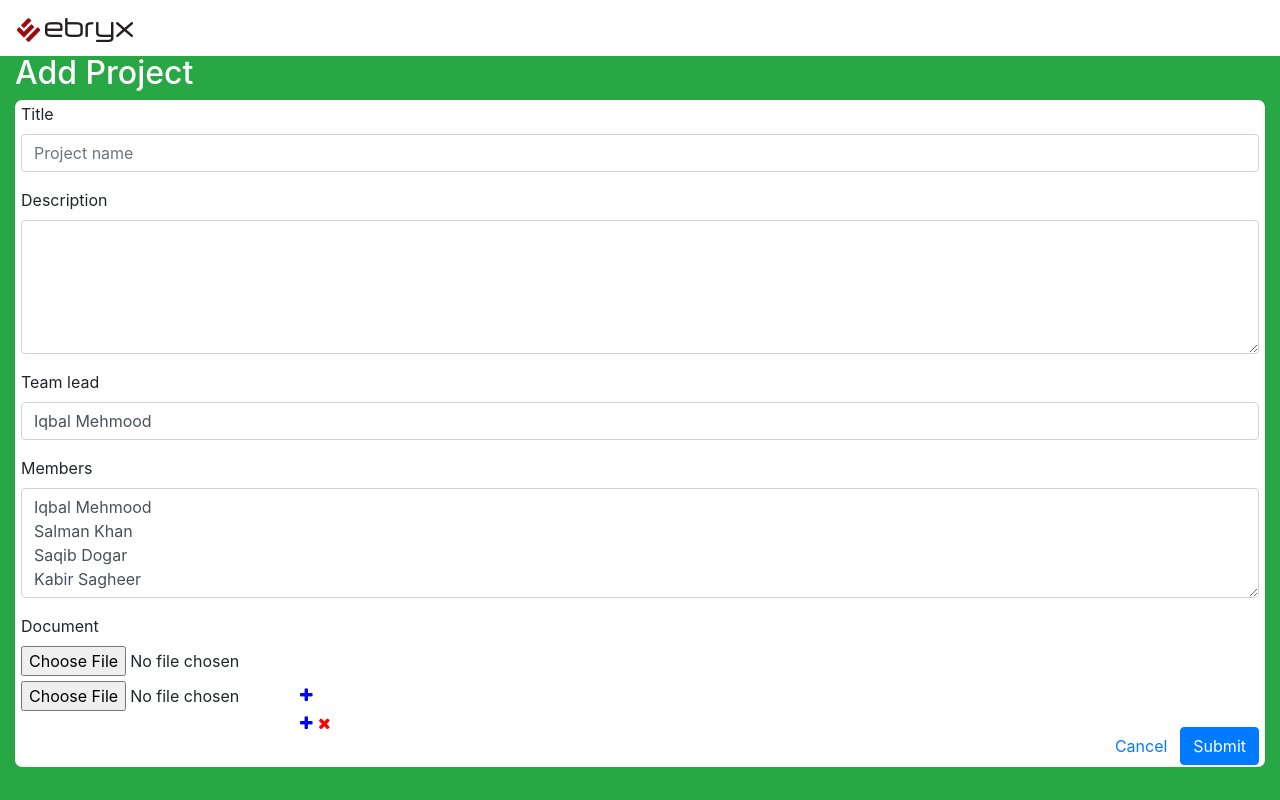
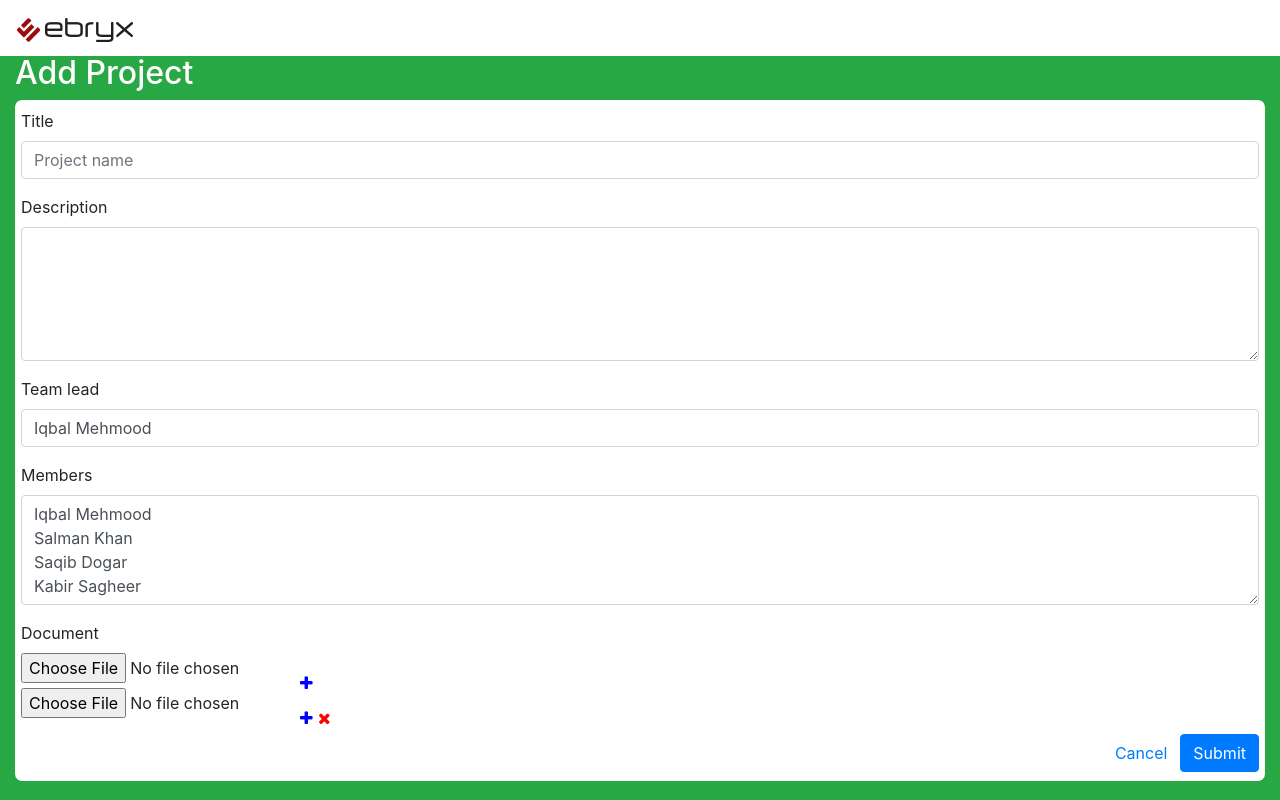
Before and after one commit to mkashifaslam/frontend-dev, a web app: file add-project.html in a window 1280 px wide. Run offline with its HTML, style and script files only (its server is not run), Linux system fonts and the light colour scheme; some libraries are stand-ins or nearby versions.

Commit message:
added minor ui fixes

```diff
--- a/add-project.html
+++ b/add-project.html
@@ -32,7 +32,7 @@
     </nav>
 
 <div class="container-fluid">
-	<div class="content-container table-responsive">
+	<div class="content-container">
 		<div><h2 class="heading">Add Project</h2></div>
 		<form class="add-form">
 		    <div class="form-group">
--- a/css/style.css
+++ b/css/style.css
@@ -40,7 +40,7 @@ body {  padding-top: 3em}
 .content-container .add-form {
 	background-color: #fff;
 	border-radius: .45rem;
-	padding: 2px 6px;
+	padding: 9px 6px;
 }
 
 .content-container .add-form .form-control-file {
@@ -49,19 +49,19 @@ body {  padding-top: 3em}
 
 .documents .icon-1 {
 	position: absolute;
-	bottom: 93px;
+	bottom: 105px;
 	left: 300px;
 }
 
 .documents .icon-2 {
 	position: absolute;
-	bottom: 65px;
+	bottom: 70px;
 	left: 300px;
 }
 
 .documents .icon-3 {
 	position: absolute;
-	bottom: 65px;
+	bottom: 70px;
 	left: 318px;
 }
 
@@ -97,7 +97,7 @@ body {  padding-top: 3em}
 	color: #000;
 }
 
-.car .card-block,
+.card .card-block,
 .card .card-header {
 	padding: 3px 10px;
 }
@@ -141,6 +141,7 @@ body {  padding-top: 3em}
 }
 
 @media print {
+
 	.card, .card-header, .card-title {
  		border: none;
    	}
@@ -148,5 +149,4 @@ body {  padding-top: 3em}
  	.no-print, .no-print * {
     	display: none !important;
  	}
-
 }
--- a/project.html
+++ b/project.html
@@ -36,7 +36,7 @@
       <div class="content-container">
       <div>
         <h2 class="heading">Project xyz</h2>
-        <span class="pull-right task-link"><a href="add-task.html">Add New Task</a></span>
+        <span class="pull-right task-link no-print"><a href="add-task.html">Add New Task</a></span>
       <div>
       <div class="clearfix"></div>
          <div class="row">
```
